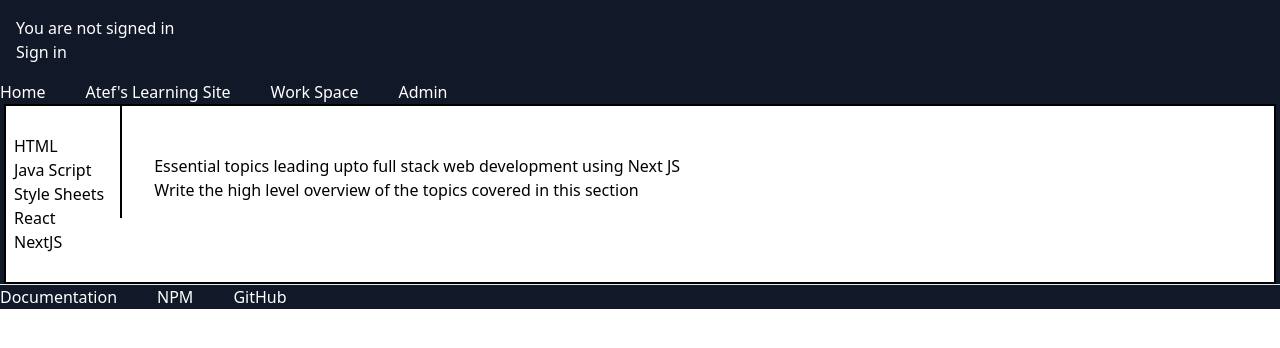
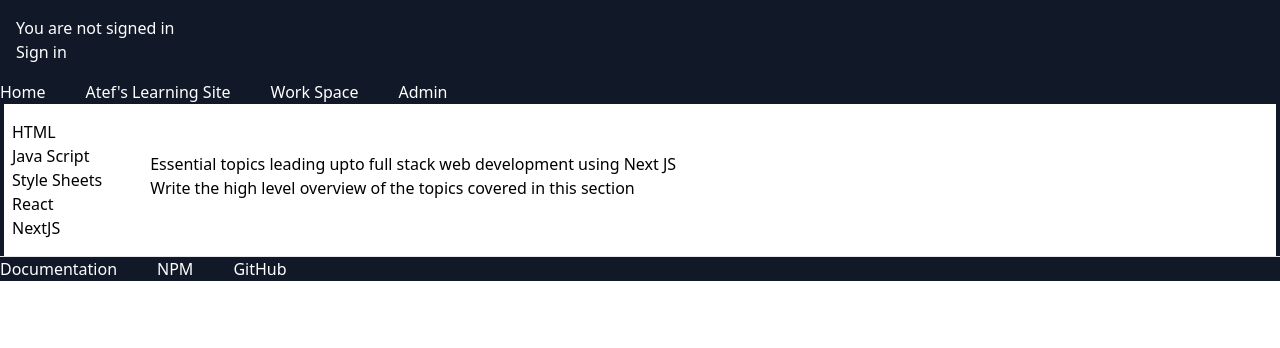
Before and after one commit to dattaray-basab/atef, a Next.js app: page /learn in a window 1280 px wide. Shown: the top 348 px of the page. Built offline with nearby package versions, Linux system fonts and the light colour scheme; no server answers.

Commit message:
0.11.6: WIP - appling styles

```diff
--- a/app/learn/header.tsx
+++ b/app/learn/header.tsx
@@ -3,8 +3,10 @@ import LeftBar from "./leftBar";
 
 export default function Header() {
   return (
-    <header>
-      <LeftBar />
-    </header>
+    <div border-2 border-black>
+      <header>
+        <LeftBar />
+      </header>
+    </div>
   );
 }
--- a/app/learn/layout.tsx
+++ b/app/learn/layout.tsx
@@ -3,11 +3,11 @@ import type { ReactNode } from "react";
 
 export default function LearnLayout({ children }: { children: ReactNode }) {
   return (
-    <div className='flex gap-2 flex-row mx-1  bg-white text-black border-2 border-black'>
+    <div className='flex gap-2 flex-row mx-1  bg-white text-black '>
       <Header />
       <main>
         <section>
-          <div className='border-l-2 border-black py-4 sm:px-6 lg:px-8'>{children}</div>
+          <div className='py-4 sm:px-6 lg:px-8'>{children}</div>
         </section>
       </main>
     </div>
--- a/app/learn/leftBar.tsx
+++ b/app/learn/leftBar.tsx
@@ -2,7 +2,7 @@ import Link from "next/link";
 
 const LeftBar = () => {
   return (
-    <aside className='flex my-5 px-2  w-30 p-2 '>
+    <aside className='flex my-2 w-30 p-2 '>
       <ul className='flex flex-col '>
         <li>
           <Link href='/learn/html'>HTML</Link>
```
